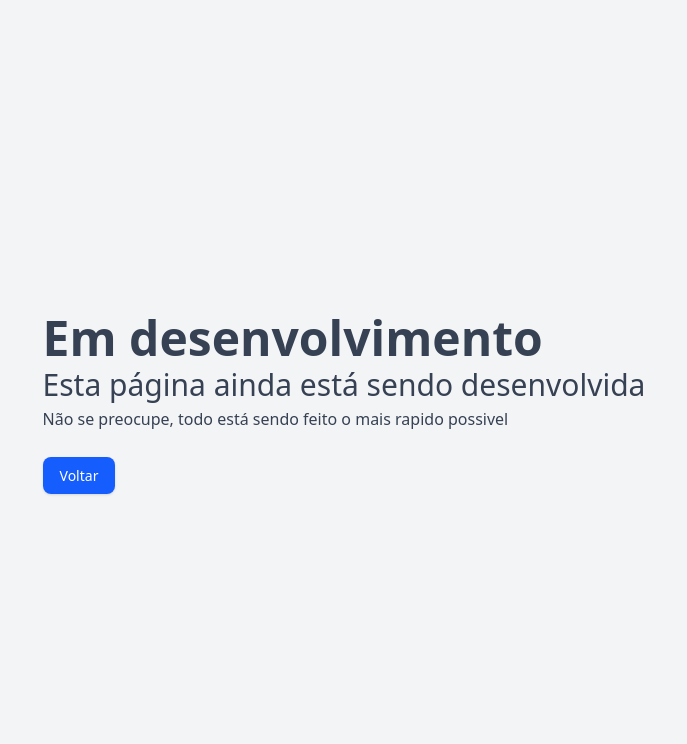
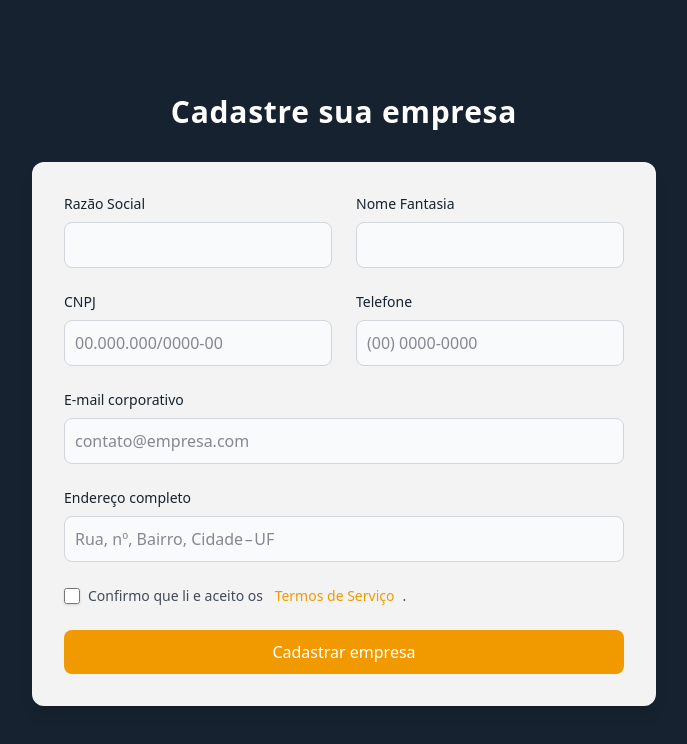
Before and after one commit to GabrielEger2/locast-mvp, a Next.js app: page /PaginaInicial in a window 1280 px wide. Before the commit this address had no page. Shown: the top 744 px of the page, without its empty margins (296-983 px from the left). Built offline with nearby package versions, Linux system fonts and the light colour scheme.

Commit message:
Login e cartões de escolha

```diff
--- /dev/null
+++ b/next.config.mjs
@@ -0,0 +1,8 @@
+/** @type {import('next').NextConfig} */
+const nextConfig = {
+  images: {
+    domains: ['static.wixstatic.com'],
+  },
+}
+
+export default nextConfig
--- /dev/null
+++ b/src/app/PaginaInicial/page.tsx
@@ -0,0 +1,154 @@
+'use client'
+export default function PaginaInicial() {  // <- Nome alterado para corresponder à rota
+  return (
+    <section className="min-h-screen flex items-center justify-center bg-[#16222F]">
+      <div className="w-full max-w-2xl px-6 py-10">
+
+        {/* Cabeçalho --------------------------------------------------- */}
+        <h1 className="mb-8 text-center text-3xl font-bold tracking-wide text-white">
+          Cadastre&nbsp;sua&nbsp;empresa
+        </h1>
+
+        {/* Card -------------------------------------------------------- */}
+        <div className="rounded-xl bg-white/95 p-8 shadow-lg backdrop-blur-md">
+          <form
+            className="space-y-6"
+            onSubmit={(e) => {
+              e.preventDefault();
+              // TODO: enviar dados ao backend
+            }}
+          >
+            {/* Linha 1: Razão social + Nome fantasia ------------------ */}
+            <div className="grid gap-6 md:grid-cols-2">
+              <div>
+                <label
+                  htmlFor="razaoSocial"
+                  className="mb-2 block text-sm font-medium text-[#16222F]"
+                >
+                  Razão&nbsp;Social
+                </label>
+                <input
+                  id="razaoSocial"
+                  name="razaoSocial"
+                  required
+                  className="w-full rounded-lg border border-gray-300 bg-gray-50 p-2.5 text-gray-900 focus:border-[#F09A00] focus:ring-[#F09A00]"
+                />
+              </div>
+
+              <div>
+                <label
+                  htmlFor="nomeFantasia"
+                  className="mb-2 block text-sm font-medium text-[#16222F]"
+                >
+                  Nome&nbsp;Fantasia
+                </label>
+                <input
+                  id="nomeFantasia"
+                  name="nomeFantasia"
+                  required
+                  className="w-full rounded-lg border border-gray-300 bg-gray-50 p-2.5 text-gray-900 focus:border-[#F09A00] focus:ring-[#F09A00]"
+                />
+              </div>
+            </div>
+
+            {/* Linha 2: CNPJ + Telefone -------------------------------- */}
+            <div className="grid gap-6 md:grid-cols-2">
+              <div>
+                <label
+                  htmlFor="cnpj"
+                  className="mb-2 block text-sm font-medium text-[#16222F]"
+                >
+                  CNPJ
+                </label>
+                <input
+                  id="cnpj"
+                  name="cnpj"
+                  placeholder="00.000.000/0000-00"
+                  required
+                  className="w-full rounded-lg border border-gray-300 bg-gray-50 p-2.5 text-gray-900 focus:border-[#F09A00] focus:ring-[#F09A00]"
+                />
+              </div>
+
+              <div>
+                <label
+                  htmlFor="telefone"
+                  className="mb-2 block text-sm font-medium text-[#16222F]"
+                >
+                  Telefone
+                </label>
+                <input
+                  id="telefone"
+                  name="telefone"
+                  placeholder="(00) 0000-0000"
+                  required
+                  className="w-full rounded-lg border border-gray-300 bg-gray-50 p-2.5 text-gray-900 focus:border-[#F09A00] focus:ring-[#F09A00]"
+                />
+              </div>
+            </div>
+
+            {/* Linha 3: E-mail corporativo ----------------------------- */}
+            <div>
+              <label
+                htmlFor="email"
+                className="mb-2 block text-sm font-medium text-[#16222F]"
+              >
+                E-mail&nbsp;corporativo
+              </label>
+              <input
+                type="email"
+                id="email"
+                name="email"
+                placeholder="contato@empresa.com"
+                required
+                className="w-full rounded-lg border border-gray-300 bg-gray-50 p-2.5 text-gray-900 focus:border-[#F09A00] focus:ring-[#F09A00]"
+              />
+            </div>
+
+            {/* Linha 4: Endereço -------------------------------------- */}
+            <div>
+              <label
+                htmlFor="endereco"
+                className="mb-2 block text-sm font-medium text-[#16222F]"
+              >
+                Endereço&nbsp;completo
+              </label>
+              <input
+                id="endereco"
+                name="endereco"
+                placeholder="Rua, nº, Bairro, Cidade – UF"
+                required
+                className="w-full rounded-lg border border-gray-300 bg-gray-50 p-2.5 text-gray-900 focus:border-[#F09A00] focus:ring-[#F09A00]"
+              />
+            </div>
+
+            {/* Termos --------------------------------------------------- */}
+            <label className="flex items-center gap-2 text-sm text-[#16222F]/80">
+              <input
+                type="checkbox"
+                required
+                className="h-4 w-4 rounded border-gray-300 text-[#F09A00] shadow-sm focus:ring-[#F09A00]"
+              />
+              Confirmo que li e aceito os&nbsp;
+              <a
+                href="#"
+                className="text-[#F09A00] hover:underline"
+                target="_blank"
+              >
+                Termos&nbsp;de&nbsp;Serviço
+              </a>
+              .
+            </label>
+
+            {/* Botão enviar ------------------------------------------- */}
+            <button
+              type="submit"
+              className="w-full rounded-lg bg-[#F09A00] px-5 py-2.5 text-white transition hover:bg-[#d88b00] focus:outline-none focus:ring-4 focus:ring-[#F09A00]/30"
+            >
+              Cadastrar empresa
+            </button>
+          </form>
+        </div>
+      </div>
+    </section>
+  );
+}
--- a/src/app/lista/page.tsx
+++ /dev/null
@@ -1,8 +0,0 @@
-export default function Page() {
-  return (
-    <div>
-      <h1>Lista de Produtos</h1>
-      <p>Essa é a lista de produtos</p>
-    </div>
-  )
-}
--- a/src/app/page.tsx
+++ b/src/app/page.tsx
@@ -1,26 +1,28 @@
 'use client'
 import { useState } from 'react'
 import { useRouter } from 'next/navigation'
-import React from 'react'
+import Image from 'next/image' // Otimização de imagens
 
-export default function Page() {
+export default function LoginPage() {
   const router = useRouter()
   const [email, setEmail] = useState('')
   const [password, setPassword] = useState('')
+  const [error, setError] = useState('')
   const [rememberMe, setRememberMe] = useState(false)
 
   const handleSubmit = async (e: React.FormEvent) => {
     e.preventDefault()
-
+    setError('')
     try {
-      // Aqui você implementaria sua lógica de autenticação
-      // Por exemplo, chamada à API
-      console.log('Login:', { email, password, rememberMe })
-
-      // Redirecionar após login bem-sucedido
-      router.push('/dashboard')
-    } catch (error) {
-      console.error('Erro no login:', error)
+      // Validação das credenciais específicas
+      if (email === 'teste@locast.com' && password === '123') {
+        localStorage.setItem('token', 'mock-jwt-token')
+        router.push('/PaginaInicial')
+      } else {
+        setError('Email ou senha incorretos')
+      }
+    } catch (err) {
+      setError('Erro ao fazer login')
     }
   }
 
@@ -32,10 +34,12 @@ export default function Page() {
           href="/"
           className="mb-6 flex items-center text-2xl font-semibold text-white"
         >
-          <img
+          <Image
             src="https://static.wixstatic.com/media/a5c95c_7ac329ac7b444b18a6f8272f91153823~mv2.png"
             alt="Locast Guindastes"
             className="mr-2 h-10 w-10"
+            width={40}
+            height={40}
           />
           Locast Guindastes
         </a>
@@ -46,10 +50,13 @@ export default function Page() {
             Acesse sua conta
           </h1>
 
-          <form
-            className="space-y-5"
-            onSubmit={handleSubmit}
-          >
+          <form className="space-y-5" onSubmit={handleSubmit}>
+            {/* Exibe mensagem de erro, se houver */}
+            {error && (
+              <div className="mb-4 rounded bg-red-100 px-4 py-2 text-sm text-red-700">
+                {error}
+              </div>
+            )}
             {/* Email */}
             <div>
               <label
@@ -97,7 +104,7 @@ export default function Page() {
                   onChange={(e) => setRememberMe(e.target.checked)}
                   className="h-4 w-4 rounded border-gray-300 text-[#F09A00] shadow-sm focus:ring-[#F09A00]"
                 />
-                Lembrar‑me
+                Lembrar-me
               </label>
               <a
                 href="#"
```
